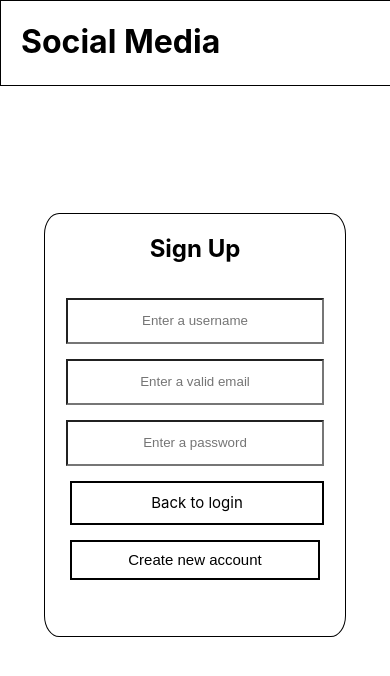
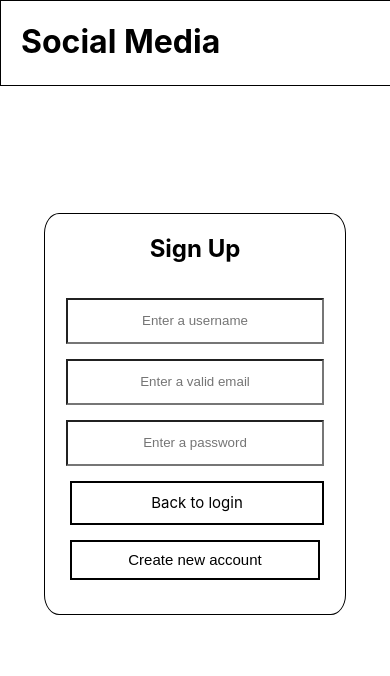
Before and after one commit to Tomal1/social-media, a React (Create React App) app: page /Signup in a window 390 px wide. Shown: the top 676 px of the page. Built offline with nearby package versions, Linux system fonts and the light colour scheme.

Commit message:
login modal resized to be mobile compattible

```diff
--- a/src/Components/Login/login.css
+++ b/src/Components/Login/login.css
@@ -8,7 +8,7 @@
 .loginform{
    margin:15vh 0px 0px 0px;
    border: 1px solid black;
-   height:50vh;
+   height:400px;
    width: 300px;
    border-radius: 5%;
 
--- a/src/Components/Signup/index.js
+++ b/src/Components/Signup/index.js
@@ -33,7 +33,6 @@ const Signup = () =>{
         .catch(err => console.log(err))
     }
 
-
     return(
         <>
             <div className="signUpCon">
--- a/src/Components/Signup/signup.css
+++ b/src/Components/Signup/signup.css
@@ -8,7 +8,7 @@
 .signUpForm{
    margin:15vh 0px 0px 0px;
    border: 1px solid black;
-   height:50vh;
+   height:400px;
    width: 300px;
    border-radius: 5%;
 }
```
